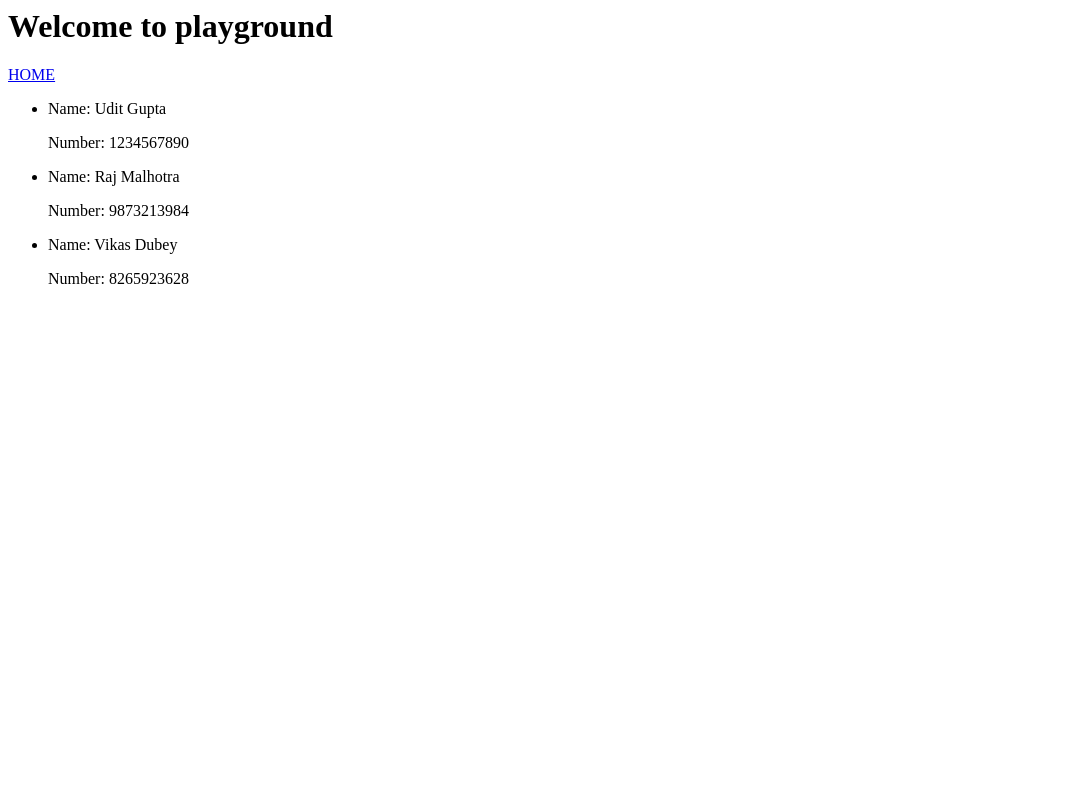
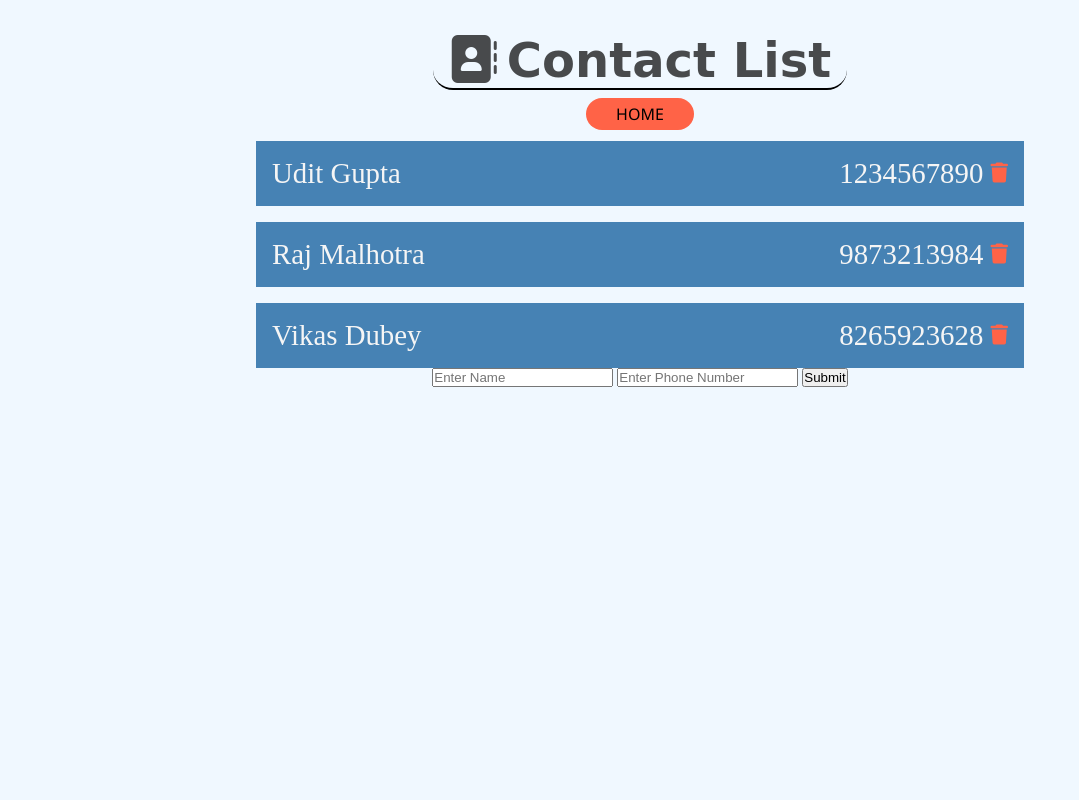
Before and after one commit to Ug0510/Learning, a Node server app: page /practise in a window 1280 px wide. Shown: the whole page, without its empty margins (0-1079 px from the left). Run offline with Node 20, Linux system fonts and the light colour scheme.

Commit message:
deleted list item data sent to be used , using params

```diff
--- a/Express/contact_list/assests/css/home.css
+++ b/Express/contact_list/assests/css/home.css
@@ -1,8 +1,73 @@
 *{
     margin:0;
     padding:0;
+    box-sizing: border-box;
 }
 body{
     background-color: aliceblue;
     text-align: center;
 }
+#page-heading{
+    font-family: cursive;
+    font-size: 3rem;
+    border-radius: 20px;
+    padding: 0 1rem;
+    border-bottom: 2px solid black;
+    margin: auto;
+    margin-top: 2rem;
+    margin-bottom: 0.8rem;
+    width: fit-content;
+    color: rgba(0,0,0,0.7);
+}
+#page-heading>i{
+    margin-right: 10px;
+}
+
+.nav-link{
+    text-decoration: none;
+    font-family: 'Segoe UI', Tahoma, Geneva, Verdana, sans-serif;
+    color: black;
+    margin-bottom: 2rem;
+    background-color: tomato;
+    padding:5px 30px;
+    border-radius: 20px;
+}
+#contact-list{
+    width: 100%;
+    list-style-type: none;
+}
+#contact-list li{
+    font-size: 1.8rem;
+    padding:0.5rem auto;
+    background-color:steelblue;
+    color:whitesmoke;
+    max-width: 60%;
+    margin:auto;
+    margin-top:1rem;
+    display: flex;
+    justify-content: space-between;
+}
+#contact-list li:hover{
+    background-color: cadetblue;
+    scale: 1.1;
+
+}
+#contact-list li p{
+    display: inline;
+    padding:1rem;
+}
+.circle{
+    border-radius: 50%;
+    border:1px solid;
+    width: 50px;
+    height: 50px;
+}
+#contact-list li p i{
+    font-size:20px;
+    vertical-align: middle;
+    color:yellow;
+}
+#contact-list li p:nth-child(2)>a>i{
+    margin-bottom: 6px;
+    color:tomato;
+}
--- a/Express/contact_list/assests/js/home.js
+++ b/Express/contact_list/assests/js/home.js
@@ -1 +1 @@
-console.log("My Script is loading");
+console.log("Script is working fine");
--- a/Express/contact_list/index.js
+++ b/Express/contact_list/index.js
@@ -59,6 +59,19 @@ app.post('/create-contact',function(req,res){
     return res.redirect('/practise');
 })
 
+app.get('/delete-contact/:phone', function(req, res) {
+    console.log(req.params);
+    let phone = req.params.phone;
+    for (let contact of contactList) {
+        if (contact.phone === phone) {
+            contactList.splice(contactList.indexOf(contact), 1);
+            break; // Once the contact is found and removed, exit the loop
+        }
+    }
+    return res.redirect('/practise');
+});
+
+
 app.listen(port,function(err){
     if(err)
     {
--- a/Express/contact_list/views/practise.ejs
+++ b/Express/contact_list/views/practise.ejs
@@ -3,18 +3,28 @@
         <title>
             <%= title %>
         </title>
+        <link rel="stylesheet" href="https://cdnjs.cloudflare.com/ajax/libs/font-awesome/6.4.2/css/all.min.css" integrity="sha512-z3gLpd7yknf1YoNbCzqRKc4qyor8gaKU1qmn+CShxbuBusANI9QpRohGBreCFkKxLhei6S9CQXFEbbKuqLg0DA==" crossorigin="anonymous" referrerpolicy="no-referrer" />
+        <link rel="stylesheet" href="/css/home.css">
     </head>
     <body>
-        <h1>Welcome to playground</h1>
-        <a href="./">HOME</a>
-
-        <ul>
+        <h1 id="page-heading"><i class="fa-solid fa-address-book"></i>Contact List</h1>
+        <a href="./" class="nav-link">HOME</a>
+        <ul id="contact-list">
             <% for(let contact of contact_list) { %>
-                <li>
-                    <p>Name: <%= contact.name %></p>
-                    <p>Number: <%= contact.number %> </p>
+             <li>
+                    <p></span><%= contact.name %></p>
+                    <p><%= contact.number %> <a href="/delete-contact/<%= contact.number %>"><i class="fa-solid fa-trash"></i></a></p>
                 </li>
             <% } %>
         </ul>
+
+        <!-- form to add contact  -->
+        <form action="/create-contact" method="POST">
+            <input type="text" name="name" placeholder="Enter Name" required>
+            <input type="number" name="number" placeholder="Enter Phone Number" required>
+            <input type="submit" value="Submit">
+        </form>
+
+        <script src="/js/home.js"></script>
     </body>
 </html>
```
Also changed, not shown: Express/contact_list/views/home.ejs (+1 -6 lines).
